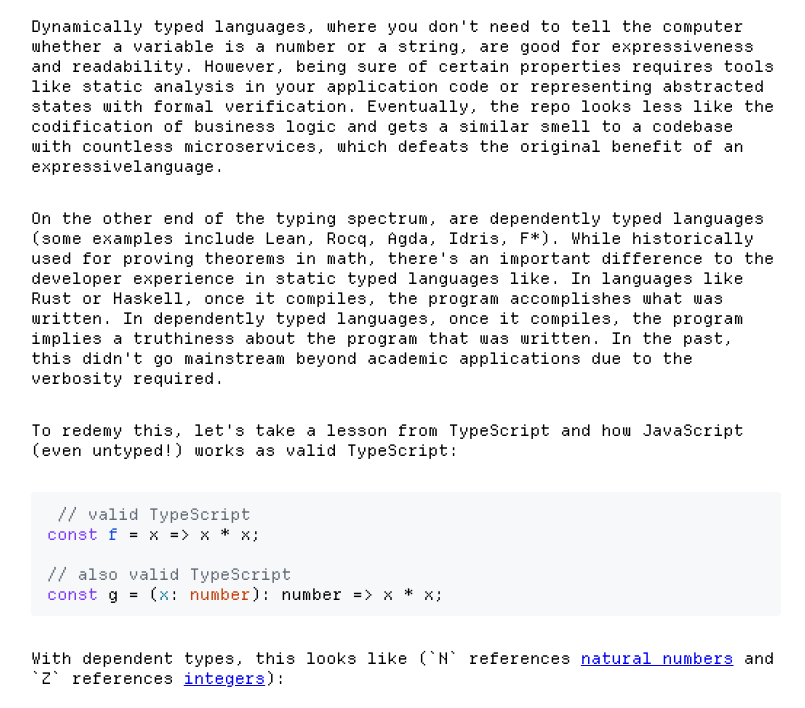
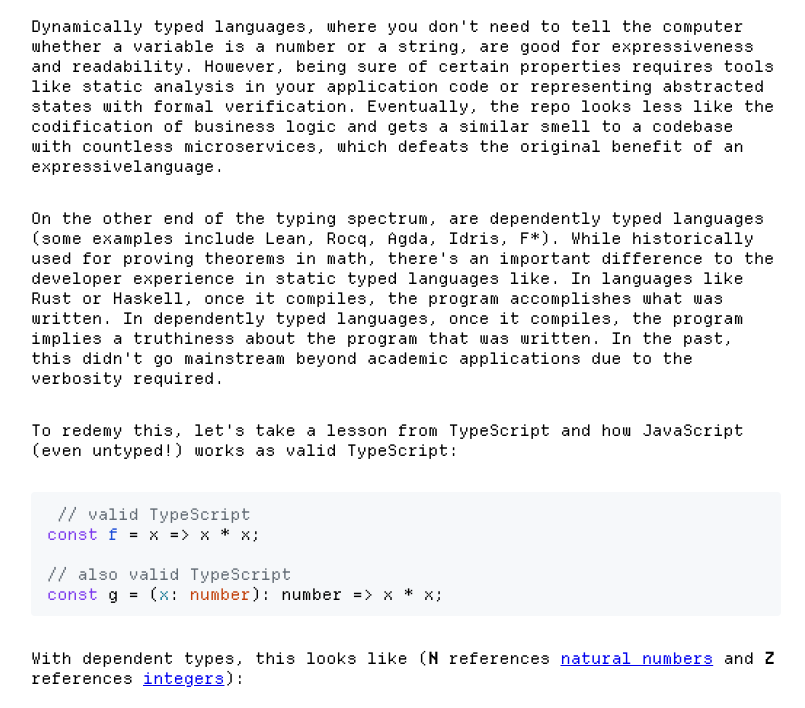
Before and after one commit to rococompute/rococompute.github.io, a plain HTML site: page soma.html in a window 1280 px wide. Shown: the part 92-800 px from the top of the page, without its empty margins (234-1039 px from the left). Drawn offline with nearby package versions, Linux system fonts and the light colour scheme.

Commit message:
not markdown

```diff
--- a/soma.html
+++ b/soma.html
@@ -19,7 +19,7 @@ const f = x => x * x;
 
 // also valid TypeScript
 const g = (x: number): number => x * x;</code></pre>
-      <p>With dependent types, this looks like (`N` references <a href="https://en.wikipedia.org/wiki/Natural_number">natural numbers</a> and `Z` references <a href="https://en.wikipedia.org/wiki/Integer">integers</a>):</p>
+      <p>With dependent types, this looks like (<b>N</b> references <a href="https://en.wikipedia.org/wiki/Natural_number">natural numbers</a> and <b>Z</b> references <a href="https://en.wikipedia.org/wiki/Integer">integers</a>):</p>
       <pre><code class="language-soma">square (x : Any) : N := x * x.
 
 square 12%N.           (* 144%N *)
```
